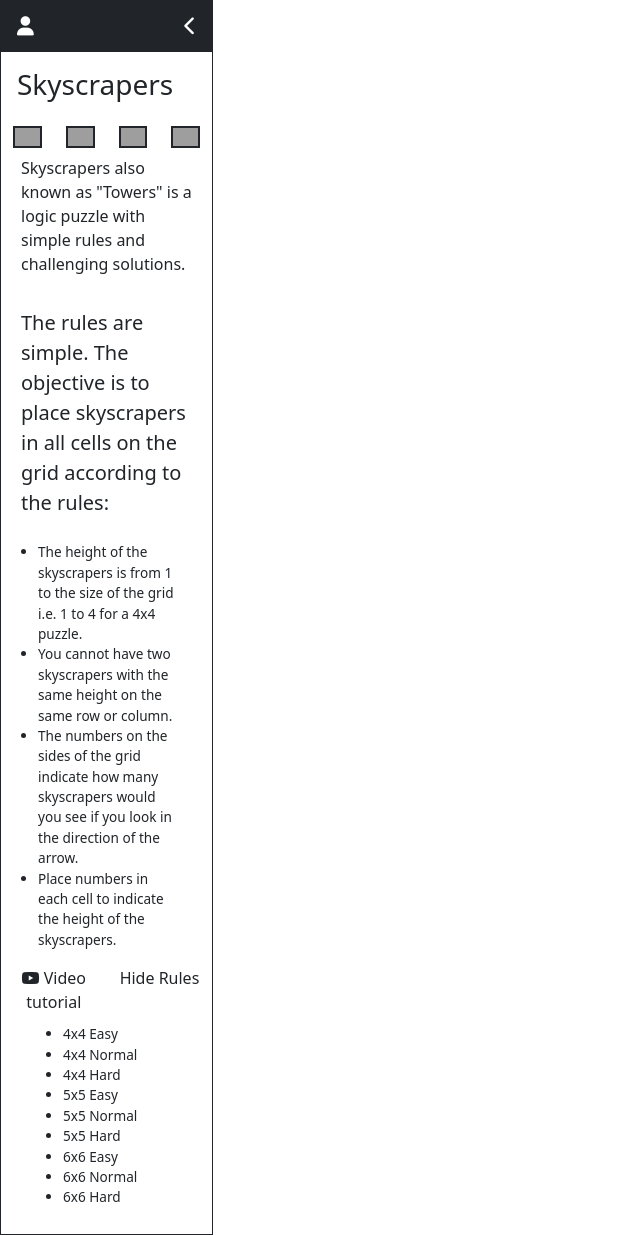
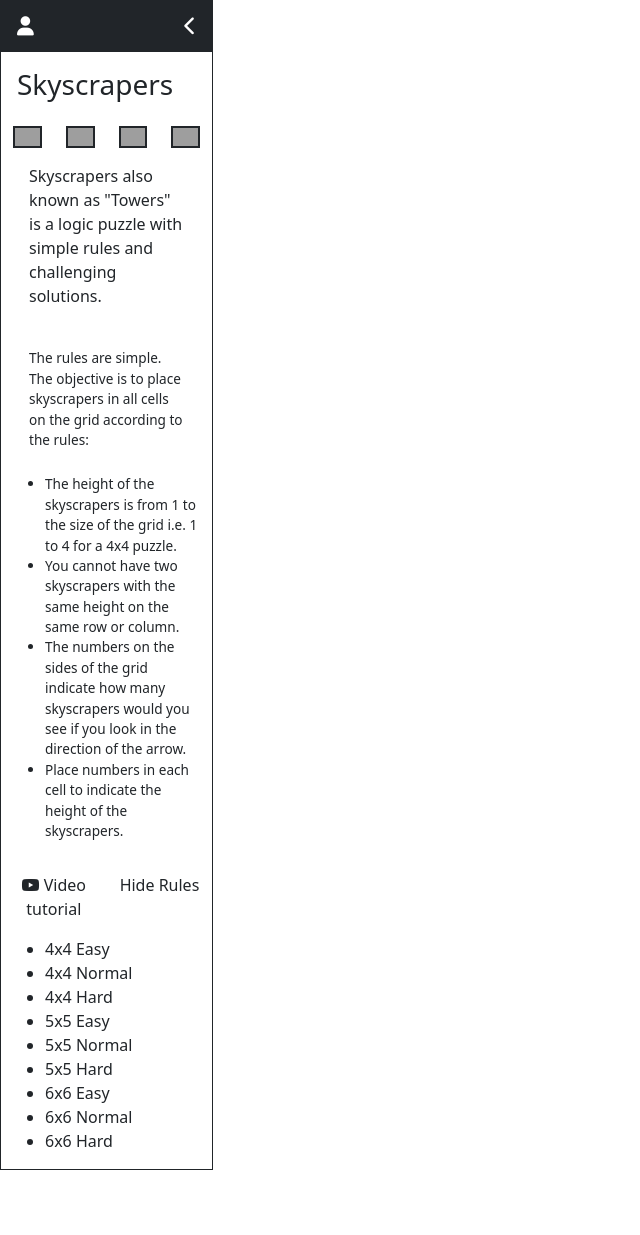
Before and after one commit to PhatDave/BuzzlesWebProg, a Django app: page /skyscrapers/ in a window 1280 px wide. Shown: the whole page, without its empty margins (0-640 px from the left). After the commit the page ends 1170 px from the top, so only its background shows below. Run offline with Django 3.2, Linux system fonts and the light colour scheme; parts of the project's set-up code (start-up, migrations or seed data) failed here and were passed over; some libraries are stand-ins or nearby versions; grey boxes are pictures that could not be loaded.

Commit message:
Converted more css to bootstrap

```diff
--- a/main/static/main/css/main.css
+++ b/main/static/main/css/main.css
@@ -1,40 +1,3 @@
-.rules {
-    padding: 10px;
-    font-size: 0.85em;
-}
-
-.rulesList {
-    padding: 0px 25px;
-    font-size: 0.85em;
-}
-
-#puzzleTitle {
-    padding: 20px 10px;
-    font-size: 1.5em;
-}
-
-.bottomInfo {
-    font-size: 0.93em;
-    padding: 0px 30px;
-    position: relative;
-    width: 50%;
-}
-
-.ruleHide {
-    float: right;
-}
-
-#bottomInfoContainer {
-    height: 4%;
-}
-
-#diffList {
-    padding: 10px 50px;
-    font-size: 0.85em;
-}
-
-/* Random Garbage */
-
 .fa {
     font-size: 1.5vw;
 }
@@ -46,3 +9,7 @@ and (max-device-width : 480px) {
         font-size: 8vw;
     }
 }
+
+.smallerText {
+    font-size: 0.85em;
+}
--- a/main/templates/main/skyscrapers.html
+++ b/main/templates/main/skyscrapers.html
@@ -11,16 +11,16 @@
         </div>
 {% endblock %}
 {% block puzzleDesc %}
-        <div class="row">
+        <div class="row p-3">
             <div class="col-12">
-                <p class="p-2">
+                <p>
                     Skyscrapers also known as "Towers" is a logic puzzle with simple rules and challenging solutions.
                 </p>
             </div>
         </div>
-        <div class="row">
-            <div class="col-12 lead">
-                <p class="p-2">
+        <div class="row px-2">
+            <div class="col-12">
+                <p class="p-2 smallerText">
                     The rules are simple.
                     The objective is to place skyscrapers in all cells on the grid according to the rules:
                 </p>
@@ -28,7 +28,7 @@
         </div>
         <div class="row">
             <div class="col-12">
-                <ul class="rulesList">
+                <ul class="smallerText">
                     <li> The height of the skyscrapers is from 1 to the size of the grid i.e. 1 to 4 for a 4x4 puzzle. </li>
                     <li> You cannot have two skyscrapers with the same height on the same row or column. </li>
                     <li> The numbers on the sides of the grid indicate how many skyscrapers would you see if you look in the direction of the arrow. </li>
@@ -36,7 +36,7 @@
                 </ul>
             </div>
         </div>
-        <div class="row text-center">
+        <div class="row text-center py-3">
             <div class="col-6">
                 <i class="fab fa-youtube"></i> Video tutorial
             </div>
```
